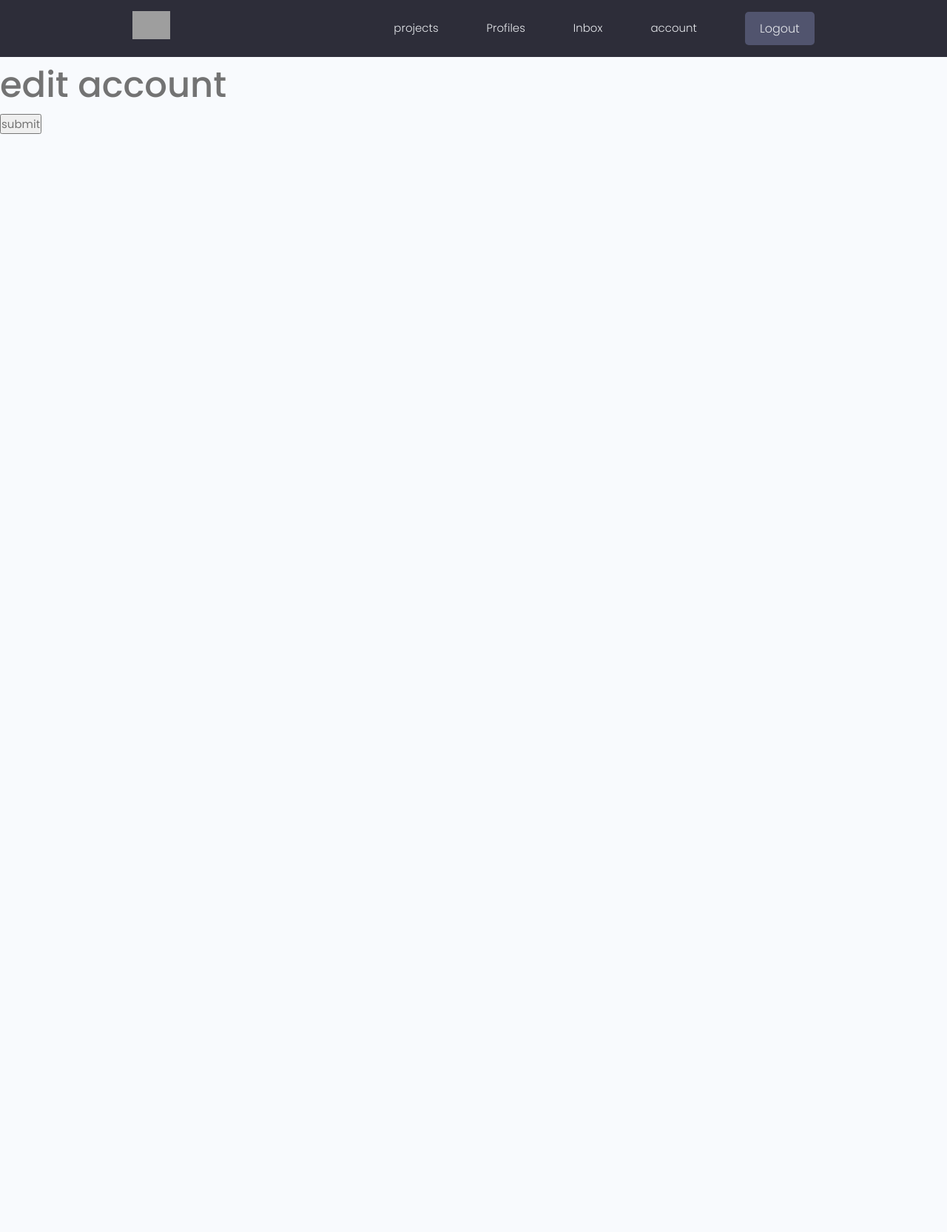
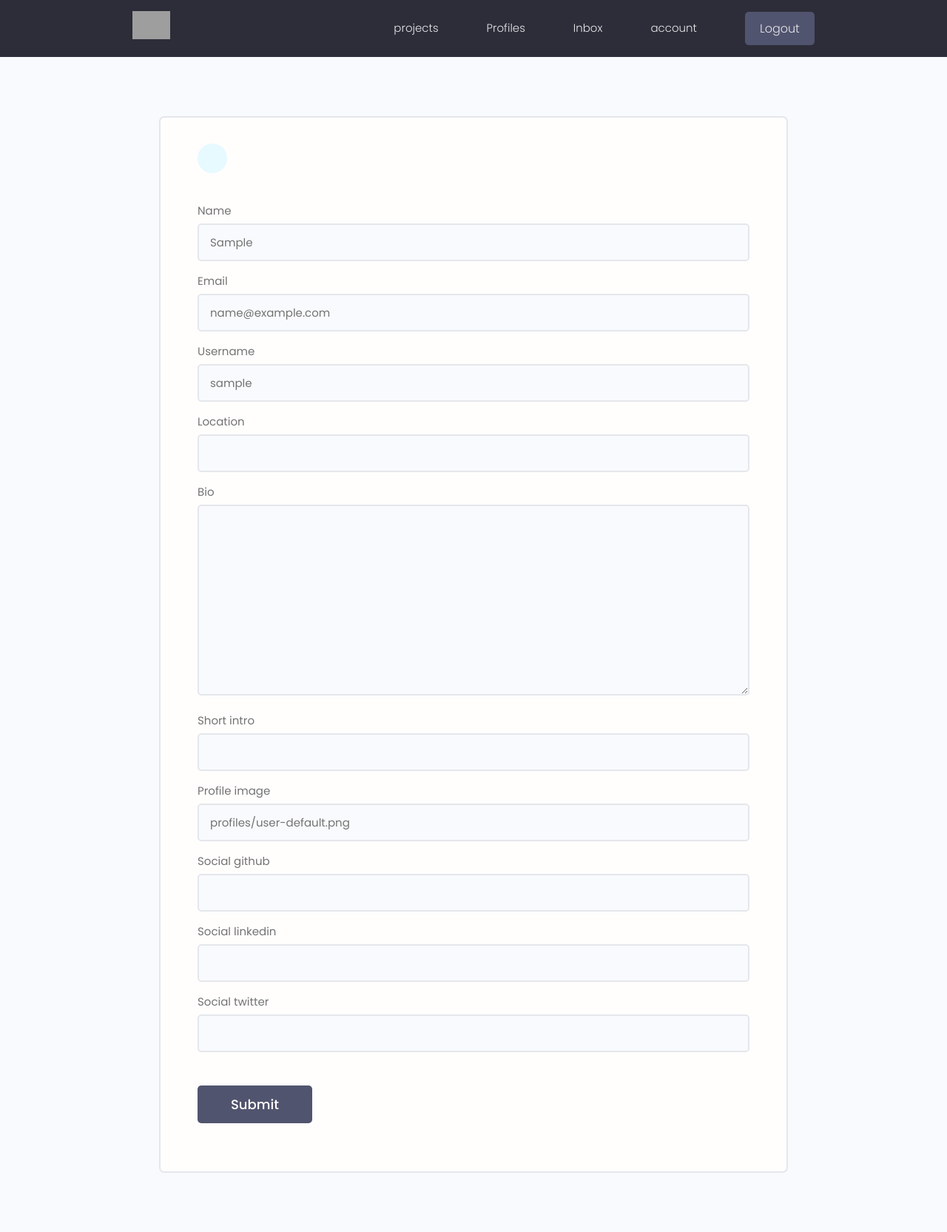
Before and after one commit to Evan-cell/dev-search, a Django app: page /edit-account/ in a window 1280 px wide. Shown: the whole page at 74% size. Before the commit the page ends 181 px from the top, so only its background shows below. Run offline with Django 3.2, Linux system fonts and the light colour scheme; the visitor is signed in with stand-in values (Sample User, id 1); some libraries are stand-ins or nearby versions; grey boxes are pictures that could not be loaded.

Commit message:
edit-usrer-profile

```diff
--- a/users/forms.py
+++ b/users/forms.py
@@ -2,7 +2,7 @@ from cProfile import label
 from django.forms import ModelForm
 from django.contrib.auth.forms import UserCreationForm
 from django.contrib.auth.models import User
-
+from .models import Profile
 class customUserCreationForm(UserCreationForm):
     class Meta:
         model = User
@@ -14,3 +14,19 @@ class customUserCreationForm(UserCreationForm):
         super(customUserCreationForm, self).__init__(*args, **kwargs)
         for name, feild in self.fields.items():
             feild.widget.attrs.update({'class': 'input'})
+
+
+
+class Profileform(ModelForm):
+    class Meta:
+        model = Profile
+        fields = ['name', 'email', 'username',
+                  'location', 'bio', 'short_intro', 'profile_image',
+                  'social_github', 'social_linkedin', 'social_twitter',
+                  ]
+
+    def __init__(self, *args, **kwargs):
+        super(Profileform, self).__init__(*args, **kwargs)
+
+        for name, field in self.fields.items():
+            field.widget.attrs.update({'class': 'input'})
--- a/users/signals.py
+++ b/users/signals.py
@@ -15,9 +15,25 @@ def createProfile(sender,instance,created,**kwargs):
             email = user.email,
             name = user.first_name
         )
+def updateUser(sender, instance, created, **kwargs):
+    profile = instance
+    user = profile.user
 
-def deleteUser(sender,instance,**kwargs):
-    user = instance.user
-    user.delete()
+    if created == False:
+        user.first_name = profile.name
+        user.username = profile.username
+        user.email = profile.email
+        user.save()
+
+
+def deleteUser(sender, instance, **kwargs):
+    try:
+        user = instance.user
+        user.delete()
+    except:
+        pass
+
+
 post_save.connect(createProfile, sender=User)
+post_save.connect(updateUser, sender=Profile)
 post_delete.connect(deleteUser, sender=Profile)
--- a/users/templates/users/profile_form.html
+++ b/users/templates/users/profile_form.html
@@ -1,10 +1,32 @@
 {% extends 'main.html' %}
 {% load static %}
 {% block content %}
-<h1>edit account</h1>
 
-<form action="{% url 'edit-account' %}" method="POST">
-    {% csrf_token %}
-    <input type="submit" value="submit">
-</form>
+    <!-- Main Section -->
+    <main class="formPage my-xl">
+        <div class="content-box">
+            <div class="formWrapper">
+                <a class="backButton" href="{% url 'account' %}"><i class="im im-angle-left"></i></a>
+                <br>
+
+                <form class="form" action="{% url 'edit-account' %}" method="POST" enctype="multipart/form-data">
+                    {% csrf_token %}
+                    {% for feild in form %}
+                    <div class="form__field">
+                        <label for="formInput#text">{{feild.label}} </label>
+                        {{feild}}
+
+                    </div>
+                    {% endfor %}
+
+
+
+
+
+
+                    <input class="btn btn--sub btn--lg  my-md" type="submit" value="Submit" />
+                </form>
+            </div>
+        </div>
+    </mai n>
 {% endblock %}
--- a/users/views.py
+++ b/users/views.py
@@ -4,15 +4,16 @@ from django.shortcuts import render,redirect
 from django.contrib.auth import login,authenticate,logout
 from django.contrib.auth.models import User
 from django.contrib import messages
-from .forms import customUserCreationForm
+from .forms import customUserCreationForm,Profileform
 from django.contrib.auth.decorators import login_required
 from .models import Profile
 # Create your views here.
-
+@login_required(login_url='login')
 def profiles(request):
     profiles = Profile.objects.all()
     context = {'profiles': profiles}
     return render(request, 'users/profiles.html', context)
+@login_required(login_url='login')
 def userprofile(request,pk):
     profiles = Profile.objects.get(id=pk)
 
@@ -53,21 +54,24 @@ def registerUser(request):
     page = 'register'
     form = customUserCreationForm()
 
-
     if request.method == 'POST':
         form = customUserCreationForm(request.POST)
         if form.is_valid():
             user = form.save(commit=False)
             user.username = user.username.lower()
             user.save()
-            messages.success(request,'user account was created')
 
-            login(request,user)
-            return redirect('profiles')
+            messages.success(request, 'User account was created!')
+
+            login(request, user)
+            return redirect('edit-account')
+
         else:
-             messages.success(request,'an error occured during registration')
-    context = {'page': page, 'form':form}
-    return render(request ,'users/login_register.html', context)
+            messages.success(
+                request, 'An error has occurred during registration')
+
+    context = {'page': page, 'form': form}
+    return render(request, 'users/login_register.html', context)
 
 @login_required(login_url='login')
 def userAccount(request):
@@ -80,5 +84,15 @@ def userAccount(request):
     return render(request, 'users/account.html', context)
 @login_required(login_url='login')
 def editAccount(request):
-    context={}
+    profile = request.user.profile
+    form = Profileform(instance=profile)
+
+    if request.method == 'POST':
+        form = Profileform(request.POST, request.FILES, instance=profile)
+        if form.is_valid():
+            form.save()
+
+            return redirect('account')
+
+    context = {'form': form}
     return render(request, 'users/profile_form.html', context)
```
